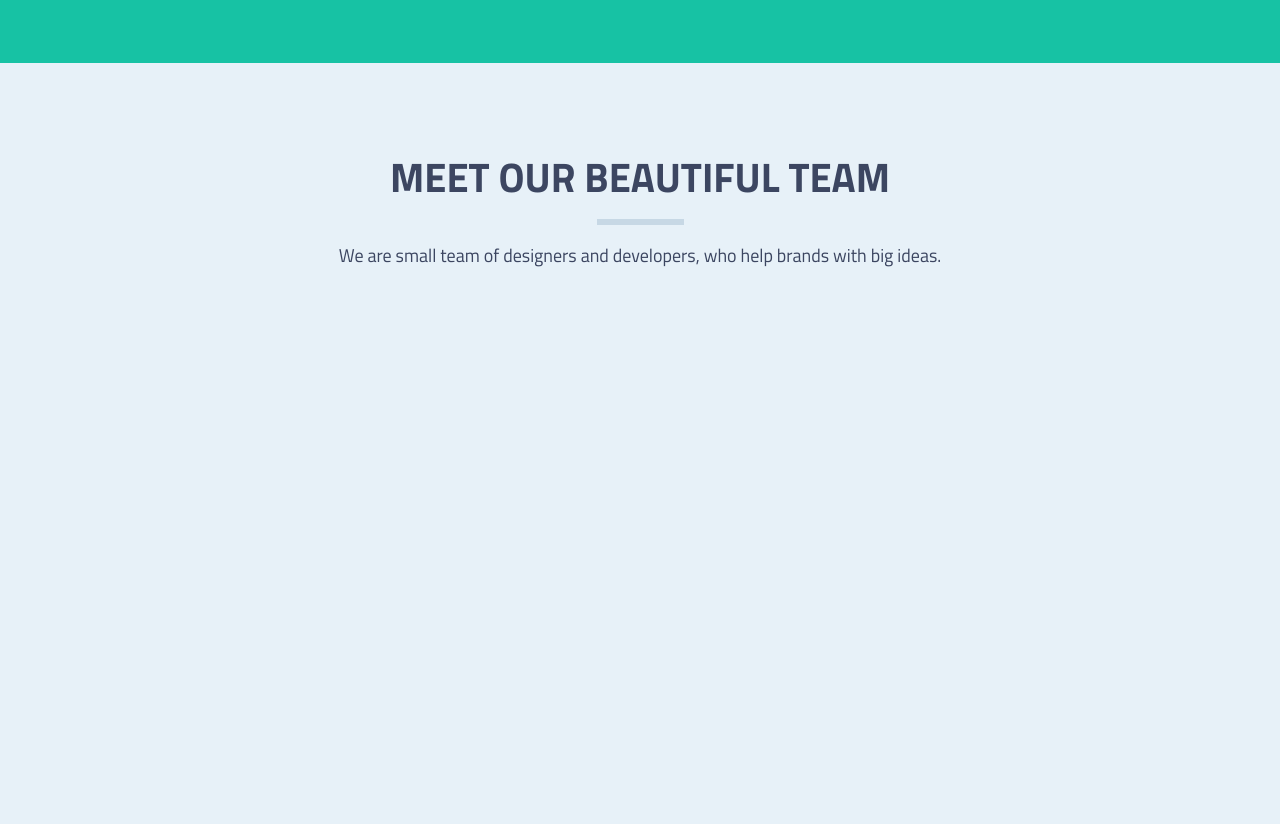
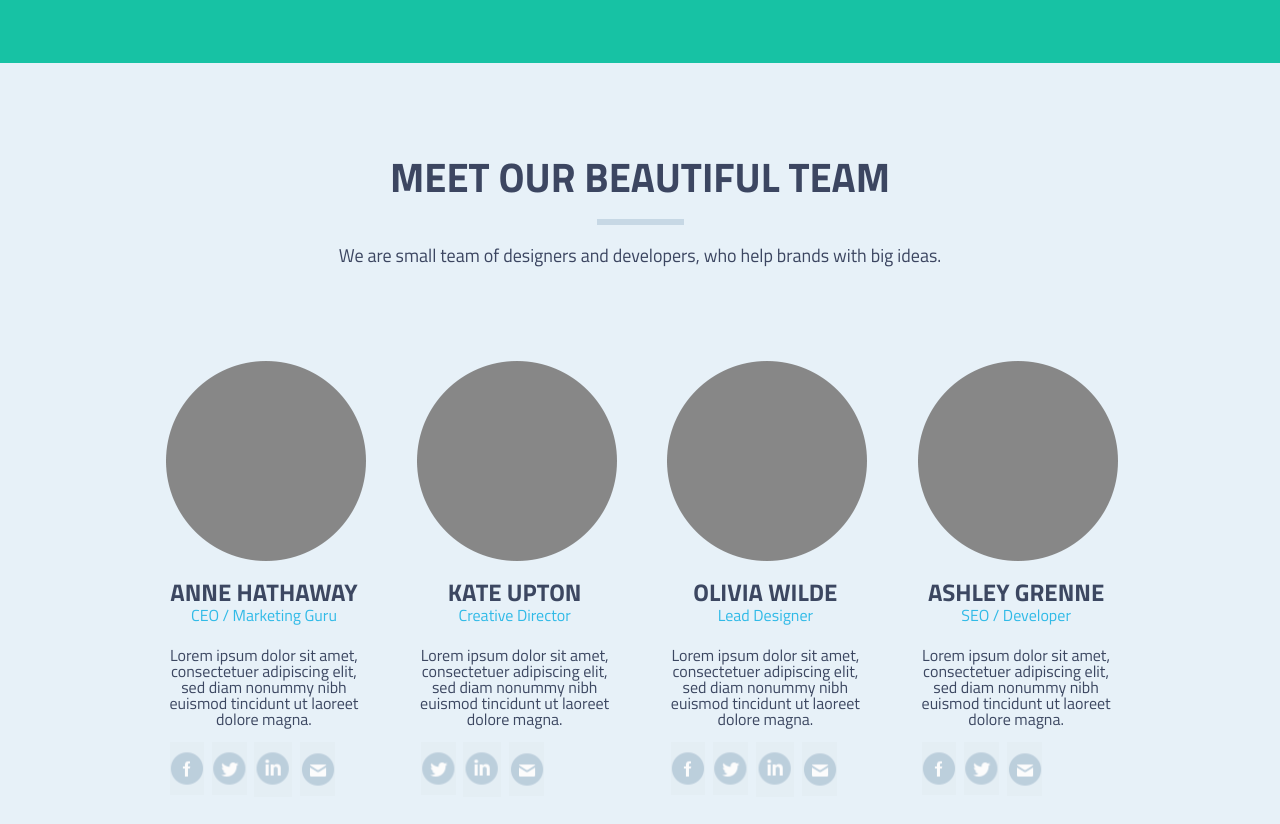
Before and after one commit to Arkant/CHI_Tasks, a website: page fastshell/app/index.html in a window 1280 px wide. Shown: the part 1280-2104 px from the top of the page. Drawn offline with Linux system fonts and the light colour scheme.

Commit message:
finished team

```diff
--- a/fastshell/app/index.html
+++ b/fastshell/app/index.html
@@ -46,19 +46,17 @@
                   Hi there! We are the new kids on the block</h1>
                   <h1>and we build awesome websites and mobile apps.
               </h1>
-              <div class="banner-button">
-                  <div class="button-text"><a>WORK WITH US!</a></div>
-                </div>
           </div>
-
+          <div class="banner-button">
+                <p>WORK WITH US!</p>
+          </div>
     </header>
 
     <main>
       <div class="services">
         <div class="services-text">
             <h6>SERVICES WE PROVIDE</h6>
-            <div id="line">
-            </div>
+            <div id="line"></div>
             <p>We are working with both individuals and businesses from all over the globe</p><p>
                 to create awesome websites and applications.</p>
         </div>
@@ -93,7 +91,50 @@
           </div>
         </div>
         <div class="team-line"></div>
-        <div class="team-img"></div>
+        <div class="team-items">
+          <div class="team-img">
+              <img src="./assets/img/Base.png" alt="none">
+            <h1>ANNE HATHAWAY</h1>
+            <p style="color:#30bae7; padding: 2%;margin-bottom: 20px;">CEO / Marketing Guru</p>
+            <p>Lorem ipsum dolor sit amet,
+                consectetuer adipiscing elit, sed diam nonummy nibh euismod tincidunt ut laoreet dolore magna.</p>
+                <img class="icon" src="./assets/img/Facebook Icon.png" alt="none">
+                <img class="icon" src="./assets/img/Twitter.png" alt="none">
+                <img class="icon" src="./assets/img/LinkedIn icon.png" alt="none">
+                <img class="icon" src="./assets/img/Mail.png" alt="none">
+          </div>
+          <div class="team-img">
+              <img src="./assets/img/Base.png" alt="none">
+              <h1>KATE UPTON</h1>
+              <p style="color:#30bae7; padding: 2%;margin-bottom: 20px;">Creative Director</p>
+              <p>Lorem ipsum dolor sit amet,
+                  consectetuer adipiscing elit, sed diam nonummy nibh euismod tincidunt ut laoreet dolore magna.</p>
+                  <img class="icon" src="./assets/img/Twitter.png" alt="none">
+                  <img class="icon" src="./assets/img/LinkedIn icon.png" alt="none">
+                  <img class="icon" src="./assets/img/Mail.png" alt="none">
+            </div>
+          <div class="team-img">
+              <img src="./assets/img/Base.png" alt="none">
+                <h1>OLIVIA WILDE</h1>
+                <p style="color:#30bae7; padding: 2%;margin-bottom: 20px;">Lead Designer</p>
+                <p>Lorem ipsum dolor sit amet,
+                    consectetuer adipiscing elit, sed diam nonummy nibh euismod tincidunt ut laoreet dolore magna.</p>
+                    <img class="icon" src="./assets/img/Facebook Icon.png" alt="none">
+                    <img class="icon" src="./assets/img/Twitter.png" alt="none">
+                    <img class="icon" src="./assets/img/LinkedIn icon.png" alt="none">
+                    <img class="icon" src="./assets/img/Mail.png" alt="none">
+              </div>
+          <div class="team-img">
+              <img src="./assets/img/Base.png" alt="none">
+                  <h1>ASHLEY GRENNE</h1>
+                  <p style="color:#30bae7; padding: 2%; margin-bottom: 20px;">SEO / Developer</p>
+                  <p>Lorem ipsum dolor sit amet,
+                      consectetuer adipiscing elit, sed diam nonummy nibh euismod tincidunt ut laoreet dolore magna.</p>
+              <img class="icon" src="./assets/img/Facebook Icon.png" alt="none">
+              <img class="icon" src="./assets/img/Twitter.png" alt="none">
+              <img class="icon" src="./assets/img/Mail.png" alt="none">
+          </div>
+        </div>
       </div>
     </main>
 
--- a/fastshell/src/scss/style.scss
+++ b/fastshell/src/scss/style.scss
@@ -127,44 +127,37 @@ table {
 /*Text header*/
 .banner-text {
     position: relative;
-    //top: 50%;
     color:#f7f3eb;
     font-size: 42.16px;/* Приближение из-за подстановки шрифтов */
     font-weight: 700;
-    float: right;
-    width: 62.9%;
     top: 35%;
     text-align: center;
-    right: 18%;
+    display: block;
+    right: 12%;
+    margin-left: auto;
+    margin-right: auto;
+    margin-bottom: 20%;
 }
 /*Text header*/
 
 /*Button header */
-    .banner-button h2 {
-        font-size: 18px;/* Приближение из-за подстановки шрифтов */
-        font-weight: 600;
-        line-height: 19.5px;/* Приближение из-за подстановки шрифтов */
-        text-align: left;
-    }
-
     .banner-button {
-        position: relative;
+        position: inherit;
         border-radius: 4px;
         background-color:#eb7d4b;
-        border-radius: 4px;
         width: 293px;
         height: 70px;
-        margin: 10%;
-        top: 50%;
-        left: 40%;
-        transform: translate(-50%, -50%)
+        line-height: 70px;
+        display: block;
+        margin-left: auto;
+        margin-right: auto;
+        text-align: center;
     }
-    .button-text a{
-        position: absolute;
-        top: 35%;
-        right: 30%;
+    .banner-button p{
+        color: #ffffff;
         font-size: 18px;/* Приближение из-за подстановки шрифтов */
         font-weight: 400;
+        text-align: center;
         line-height: 19.5px;/* Приближение из-за подстановки шрифтов */
     }
 /*Button header */
@@ -206,10 +199,6 @@ table {
     color:#ffffff;
 }
 
-// font-size: 24px;/* Приближение из-за подстановки шрифтов */
-// font-weight: 700;
-// line-height: 18px;/* Приближение из-за подстановки шрифтов */
-
 .items p{
     text-align: center;
     width: 192px;
@@ -217,7 +206,7 @@ table {
     padding: 40px;
 }
 .img {
-    padding: 1%;
+     padding: 1%;
     display:inline-block;
 }
 .img img {
@@ -234,8 +223,7 @@ table {
 }
 
 .team {
-
-    background-color:#e7f1f8;
+    background-color:#E7F1F8;
     width: 100%;
     height: 915px;
 }
@@ -259,7 +247,7 @@ table {
     top: 100px;
     display: block;
     margin-left: auto;
-    margin-right: auto
+    margin-right: auto;
 }
 
 .team-header p {
@@ -272,3 +260,36 @@ table {
     transform: scaleY(1.0321);/* свойства ширины и высоты были исключены, поскольку было выполнено трансформирование */
     top: 150px;
 }
+
+
+.team-items {
+    position: relative;
+    top: 25%;
+    text-align: center;
+    color:#3c4761;
+}
+.team-img {
+    padding: 2%;
+    display:inline-block;
+    text-align: center;
+    color: #3c4761;
+    width: 196px;
+    height: 112px;
+}
+.team-img img {
+    position: relative;
+    bottom: 18px;
+}
+.team-img h1 {
+    font-size: 24px;/* Приближение из-за подстановки шрифтов */
+    font-weight: 700;
+    line-height: 18px;/* Приближение из-за подстановки шрифтов */
+    padding: 1%;
+}
+.icon {
+    padding: 2%;
+    //display:inline-block;
+    text-align: center;
+    top: 10%;
+    float: left;
+}
```
Also changed, not shown: fastshell/app/assets/css/style.css, fastshell/app/assets/css/style.min.css, fastshell/app/assets/img/Base (1).png (added), fastshell/app/assets/img/Base.png (added), fastshell/app/assets/img/Facebook Icon.png (added), fastshell/app/assets/img/LinkedIn icon.png (added), fastshell/app/assets/img/Mail.png (added), fastshell/app/assets/img/Twitter.png (added).
